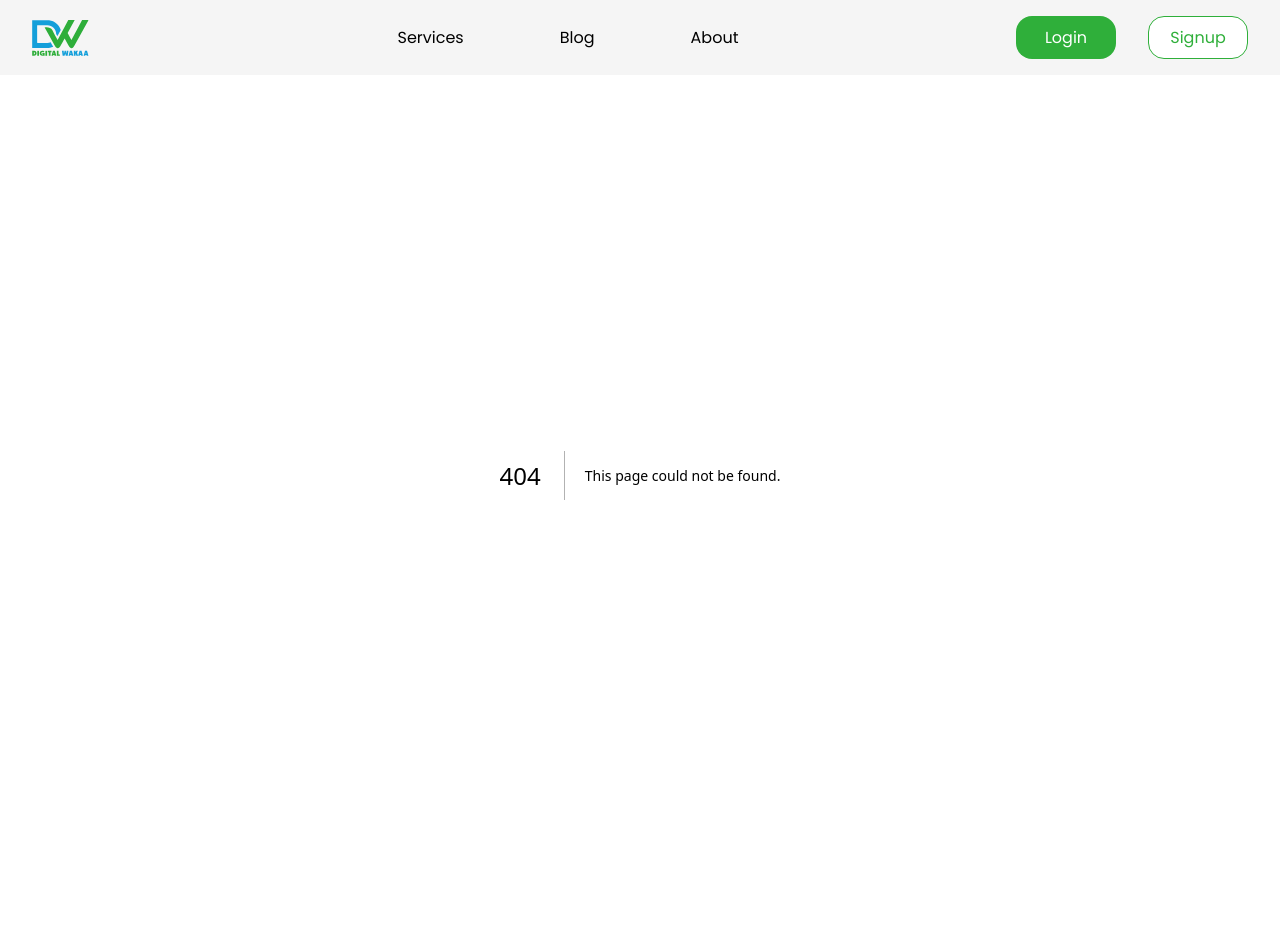
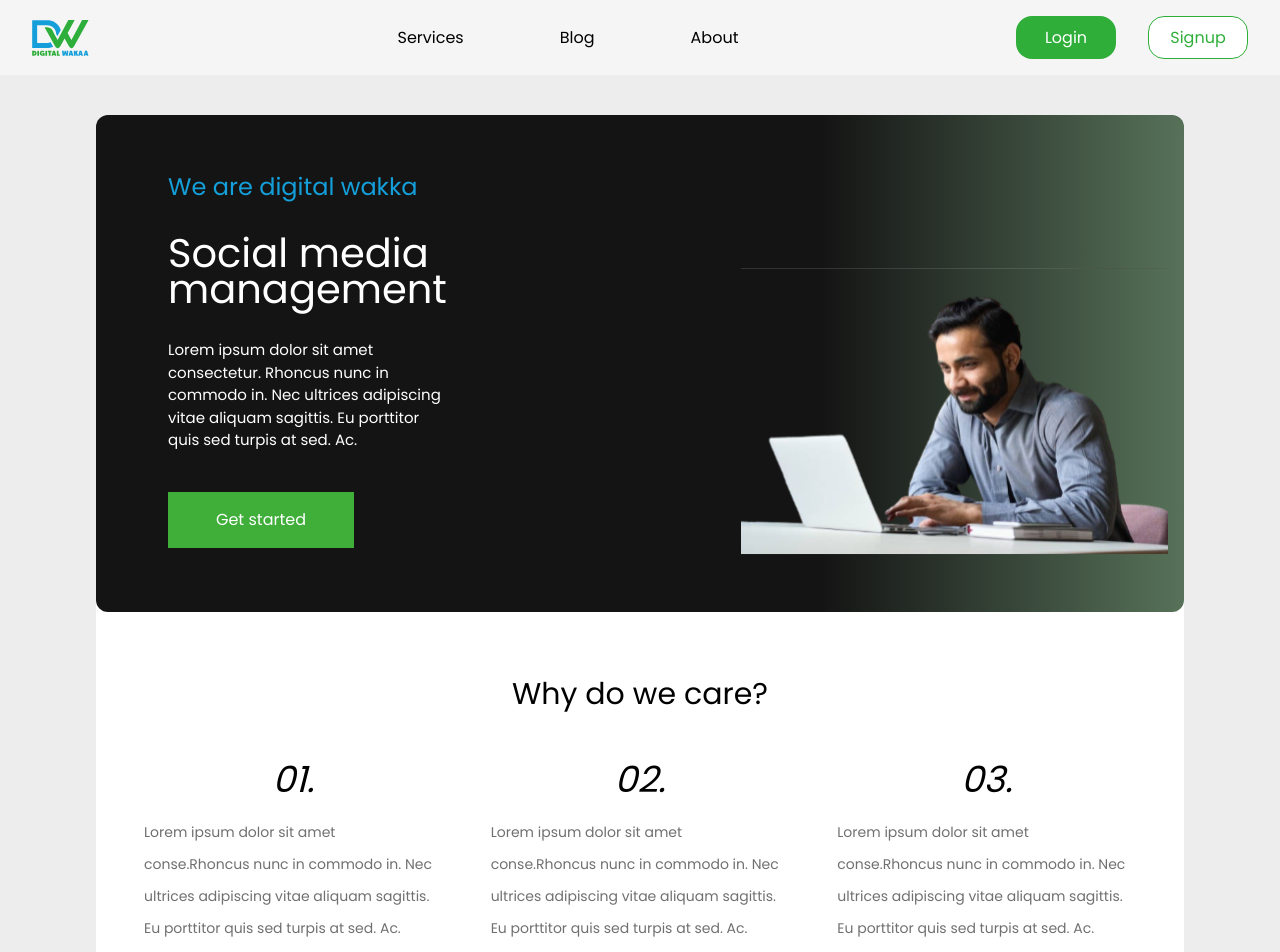
Before and after one commit to yhtiee/Digital-Agency, a Next.js app: page /services in a window 1280 px wide. Before the commit this address had no page. Shown: the top 952 px of the page. Built offline with nearby package versions, Linux system fonts and the light colour scheme.

Commit message:
build services page

```diff
--- a/app/globals.css
+++ b/app/globals.css
@@ -65,6 +65,17 @@ body {
   background-position: center;
 }
 
+.services{
+  background: linear-gradient(to right, rgba(20,20,20,1), rgba(20,20,20,1), rgba(20,20,20,1), rgba(45, 79, 48, 0.8));
+}
+
+@media screen and (max-width: 512px) {
+  .services{
+    background: linear-gradient(to bottom, rgba(20,20,20,1), rgba(20,20,20,1), rgba(20,20,20,1), rgba(45, 79, 48, 0.8));
+  }
+}
+
+
 /* CSS for the loader */
 .loader {
   border: 4px solid rgba(255, 255, 255, 0.3);
--- /dev/null
+++ b/app/services/page.jsx
@@ -0,0 +1,139 @@
+'use client';
+import React from 'react'
+import { motion } from "framer-motion";
+import Image from "next/image";
+import Pricing from './pricing';
+// import { db } from '../firebase/firebase';
+// import { collection, getDocs } from 'firebase/firestore';
+
+
+const Services = () => {
+
+  // useEffect(() => {
+  //   const fetchData = async () => {
+  //     try {
+  //       const querySnapshot = await getDocs(collection(db, "myservices"));
+  //       let dataList = [];
+
+  //       querySnapshot.forEach((doc) => {
+  //         dataList.push({ ...doc.data()});
+  //       });
+
+
+  //       const [servicesData] = dataList;
+
+  //       console.log(servicesData);
+
+
+  //       localStorage.setItem('firestoreData', JSON.stringify(servicesData));
+
+  //     } catch (error) {
+  //       console.error("Error fetching data: ", error);
+  //     }
+  //   };
+
+  //   fetchData();
+  // }, []);
+
+  const why = ["Lorem ipsum dolor sit amet conse.Rhoncus nunc in commodo in. Nec ultrices adipiscing vitae aliquam sagittis. Eu porttitor quis sed turpis at sed. Ac.",
+  'Lorem ipsum dolor sit amet conse.Rhoncus nunc in commodo in. Nec ultrices adipiscing vitae aliquam sagittis. Eu porttitor quis sed turpis at sed. Ac.',
+  'Lorem ipsum dolor sit amet conse.Rhoncus nunc in commodo in. Nec ultrices adipiscing vitae aliquam sagittis. Eu porttitor quis sed turpis at sed. Ac.',
+  'Lorem ipsum dolor sit amet conse.Rhoncus nunc in commodo in. Nec ultrices adipiscing vitae aliquam sagittis. Eu porttitor quis sed turpis at sed. Ac.',
+  'Lorem ipsum dolor sit amet conse.Rhoncus nunc in commodo in. Nec ultrices adipiscing vitae aliquam sagittis. Eu porttitor quis sed turpis at sed. Ac.',
+  'Lorem ipsum dolor sit amet conse.Rhoncus nunc in commodo in. Nec ultrices adipiscing vitae aliquam sagittis. Eu porttitor quis sed turpis at sed. Ac.',
+    'Lorem ipsum dolor sit amet conse.Rhoncus nunc in commodo in. Nec ultrices adipiscing vitae aliquam sagittis. Eu porttitor quis sed turpis at sed. Ac.',
+    'Lorem ipsum dolor sit amet conse.Rhoncus nunc in commodo in. Nec ultrices adipiscing vitae aliquam sagittis. Eu porttitor quis sed turpis at sed. Ac.',
+  ]
+
+  const how = ["Lorem ipsum dolor sit amet conse.Rhoncus nunc in commodo in. Nec ultrices adipiscing vitae aliquam sagittis. Eu porttitor quis sed turpis at sed. Ac.",
+  'Lorem ipsum dolor sit amet conse.Rhoncus nunc in commodo in. Nec ultrices adipiscing vitae aliquam sagittis. Eu porttitor quis sed turpis at sed. Ac.',
+  'Lorem ipsum dolor sit amet conse.Rhoncus nunc in commodo in. Nec ultrices adipiscing vitae aliquam sagittis. Eu porttitor quis sed turpis at sed. Ac.'
+  ]
+
+  return (
+<section className="w-[100%] md:bg-[#EDEDED] py-10 md:mb-10">
+      <motion.article
+        initial={{ y: -50, opacity: 0 }}
+        whileInView={{ y: 0, opacity: 1 }}
+        transition={{ duration: 0.8 }}
+        className="flex flex-col gap-[2rem]"
+      >
+        <article className="w-[85%] m-auto bg-white rounded-2xl">
+          <div className="services p-2 rounded-xl flex flex-col md:flex-row">
+            <div className='md:p-8 md:ml-8 text-center md:text-start pt-2'>
+              <p className='text-[#149FDA] text-2xl font-medium pt-4 font-poppins'>We are digital wakka</p>
+              <p className='text-white md:pt-8 md:text-[40px] text-3xl pt-4 font-poppins'>Social media management</p>
+              <p className='text-white md:pt-8 md:w-[51%] font-light text-[15px] pt-4 font-poppins'>Lorem ipsum dolor sit amet consectetur.
+                 Rhoncus nunc in commodo in. Nec ultrices
+                 adipiscing vitae aliquam sagittis. Eu porttitor quis sed turpis at sed. Ac.</p>
+              <button className='font-poppins bg-[#3faf3a] text-white md:mt-10 p-4 px-8 mt-6 mb-6 md:px-12 hover:bg-white hover:text-[#3faf3a] hover:ease-in hover:duration-500'>Get started</button>
+            </div>
+
+            <Image
+                  src="/images/serviceImg.svg"
+                  width={750}
+                  height={100}
+                  alt="image showing things about our company"
+                  className=' md:pt-24 pt-4 md:pr-2'
+
+                />
+          </div>
+
+          <h2 className='text-center text-3xl font-poppins pt-6 md:pt-16 pb-4'>Why do we care?</h2>
+
+          <article className="">
+            <ul className='pl-4 flex flex-col md:flex md:flex-row md:px-6 md:flex-wrap'>
+              {why.map((item, index) => (
+                <li key={index} className='md:w-1/3 font-poppins text-[15px] text-[#707070] pt-4 md:px-6 md:pt-8'>
+                  <p className='font-poppins md:text-center text-2xl md:text-4xl text-black italic'>0{index +1}.</p>
+                  <p className='font-poppins md:text-start md:pt-4 md:leading-[2rem] text-[14px]'>{item}</p>
+                </li>
+              ))}
+            </ul>
+          </article>
+          <h2 className='text-center text-3xl font-poppins pt-6 md:pt-16'>How we do it.</h2>
+          <article className="">
+          <ul className='pl-4 flex flex-col md:flex md:flex-row md:px-6 md:flex-wrap'>
+              {how.map((item, index) => (
+                <li key={index} className='md:w-1/3 font-poppins text-[15px] text-[#707070] pt-4 md:px-6 md:pt-8'>
+                  <p className='font-poppins md:text-center text-2xl md:text-4xl text-black italic'>0{index +1}.</p>
+                  <p className='font-poppins md:text-start md:pt-4 md:leading-[2rem] text-[14px]'>{item}</p>
+                </li>
+              ))}
+            </ul>
+          </article>
+
+          <h2 className='text-center text-3xl font-poppins pt-6 md:pt-16 pb-4'>Pricing.</h2>
+
+          <article className='flex flex-col md:flex md:flex-row md:px-16 md:justify-between md:items-center pt-6' >
+                <Pricing>
+                  <div style={{backgroundColor:"rgba(243, 243, 243, 0.9)"}} className='p-4 rounded-xl'>
+                  <p className='text-3xl text-center font-poppins'>Basic plan</p>
+                  <p className='italic text-2xl text-center pt-3'>$49 <sub>/month</sub></p>
+                  </div>
+
+                </Pricing>
+
+               <Pricing>
+                <div style={{backgroundColor:"rgba(243, 243, 243, 0.9)"}} className='p-4 rounded-xl'>
+                <p className='text-3xl text-center font-poppins'>Standard plan</p>
+                <p className='italic text-2xl text-center pt-3'>$100 <sub>/month</sub></p>
+                </div>
+
+               </Pricing>
+
+                <Pricing>
+                  <div style={{backgroundColor:"rgba(243, 243, 243, 0.9)"}} className='p-4 rounded-xl'>
+                  <p className='text-3xl text-center font-poppins'>Premium plan</p>
+                 <p className='italic text-2xl text-center pt-3'>$149 <sub>/month</sub></p>
+                  </div>
+
+                </Pricing>
+          </article>
+        </article>
+      </motion.article>
+    </section>
+  )
+}
+
+export default Services
--- /dev/null
+++ b/app/services/pricing.jsx
@@ -0,0 +1,31 @@
+import React from 'react'
+
+const Pricing = ({children}) => {
+  return (
+
+<article className='flex flex-col md:w-[28%] '>
+<div className='shadow-2xl rounded-2xl'>
+   {children}
+    <div className='pt-2 pl-4 pb-2 leading-[3rem] '>
+    <p className='font-poppins'><span className='text-[#3faf3a] pr-4'> &#10003; </span>Benefits you'll get </p>
+   <p className='font-poppins'><span className='text-[#3faf3a] pr-4'> &#10003; </span>Benefits you'll get </p>
+   <p className='font-poppins'><span className='text-[#3faf3a] pr-4'> &#10003; </span>Benefits you'll get </p>
+   <p className='font-poppins'><span className='text-[#3faf3a] pr-4'> &#10003; </span>Benefits you'll get </p>
+   <p className='font-poppins'><span className='text-[#3faf3a] pr-4'> &#10003; </span>Benefits you'll get </p>
+   <p className='font-poppins'><span className='text-[#3faf3a] pr-4'> &#10003; </span>Benefits you'll get </p>
+   <p className='font-poppins'><span className='text-[#3faf3a] pr-4'> &#10003; </span>Benefits you'll get </p>
+    </div>
+
+
+</div>
+<button className='bg-[#3faf3a] p-4 mt-6 mb-10 w-[190px] m-auto hover:bg-white hover:border hover:border-[#3faf3a] hover:text-[#3faf3a] hover:ease-in hover:duration-300'>Choose this plan</button>
+</article>
+
+
+
+
+
+  )
+}
+
+export default Pricing
--- a/components/NavBar.jsx
+++ b/components/NavBar.jsx
@@ -119,7 +119,7 @@ const NavBar = () => {
           <div>
             <p className="md:pb-4">SEO & PPC</p>
 
-            <ul className="">
+            <ul className="md:pb-7">
               {Serviceitems.seo.map((item, index) => (
                 <li key={index} className="pb-2">
                   <Link href="#" className="text-[13px] hover:text-[#3faf3a]">
@@ -160,7 +160,7 @@ const NavBar = () => {
           <div>
             <p className="pb-4">WEB DEVELOPMENT</p>
 
-            <ul className="">
+            <ul className="md:pb-7">
               {Serviceitems.web.map((item, index) => (
                 <li key={index} className="pb-2">
                   <Link href="#" className="text-[13px]  hover:text-[#3faf3a]">
--- a/constants/Serviceitems.jsx
+++ b/constants/Serviceitems.jsx
@@ -1,11 +1,11 @@
 const ServiceItems = {
-    seo:['Local Seo', 'Keyword research', 'Technical Seo', 'Website Audit'],
+    seo:['Local Seo', 'Keyword research', 'Technical Seo'],
 
     content:['YouTube scripting', 'Blog writing', 'Copywriting', 'Video editing'],
 
     brand:['Social media management', 'Facebook Ads', 'Google Ads', 'Logo and Flyer design'],
 
-    web:['Wordpress websites', 'Landing page services' , 'Fullstack', 'Website Copywriting'],
+    web:['Wordpress websites', 'Landing page services' , 'Fullstack'],
 
 
 }
```
Also changed, not shown: public/images/serviceImg.svg (added).
